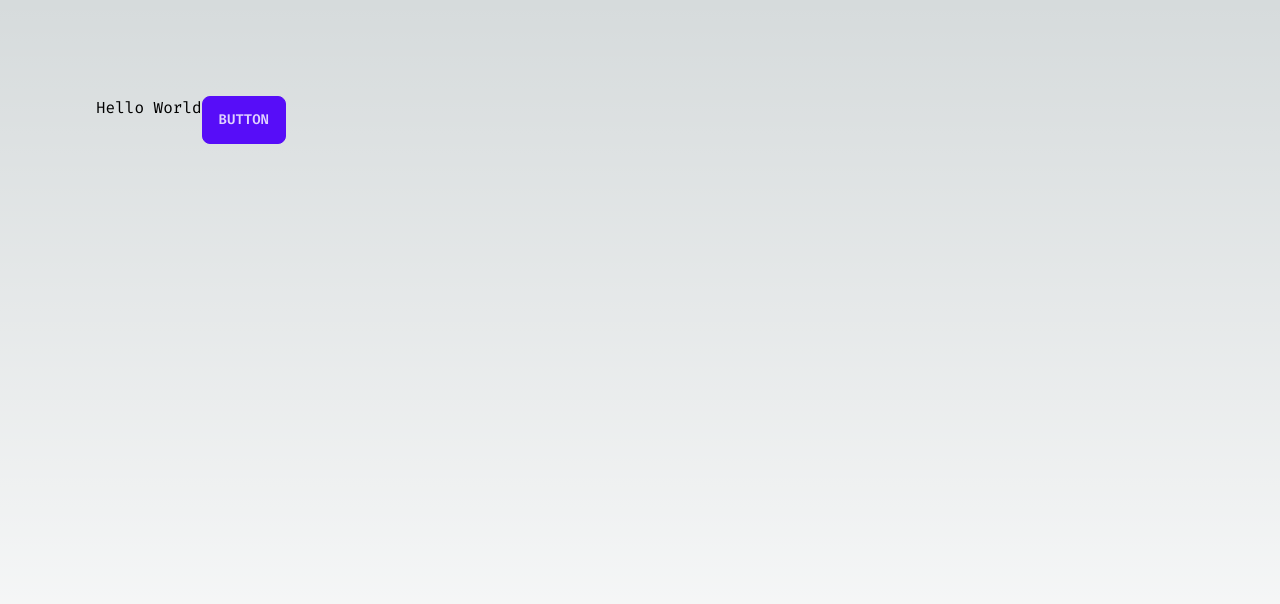
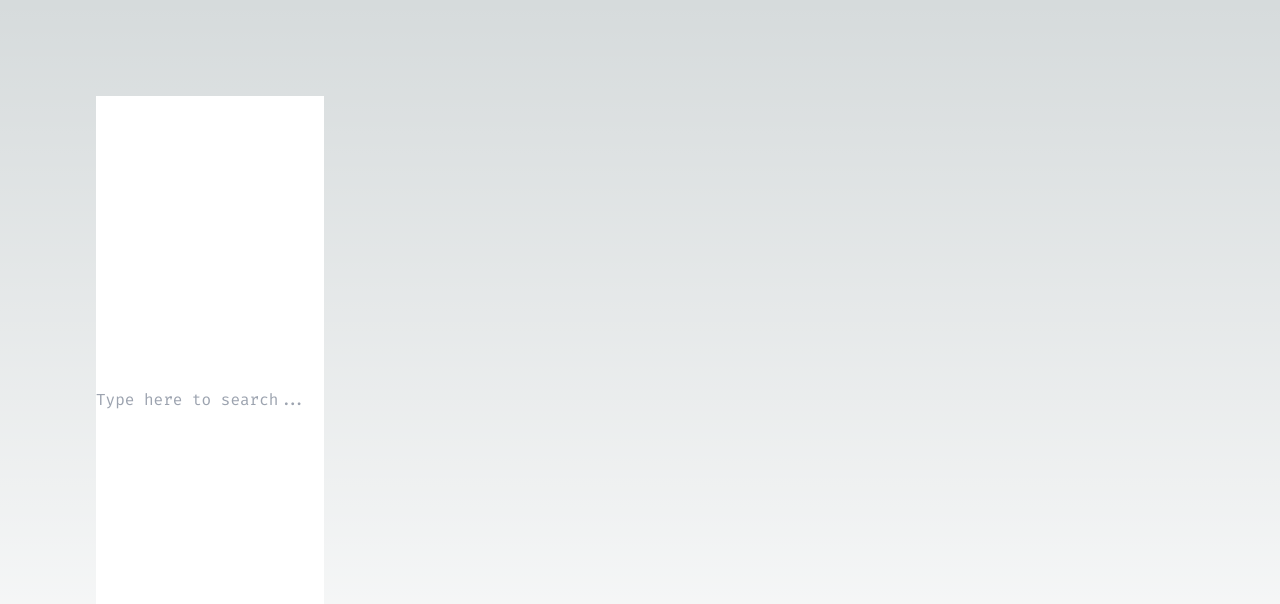
Before and after one commit to kantord/SeaGOAT-web, a Next.js app: page / in a window 1280 px wide. Shown: the top 604 px of the page. Built offline with nearby package versions, Linux system fonts and the light colour scheme.

Commit message:
feat: add search bar

```diff
--- a/src/app/page.tsx
+++ b/src/app/page.tsx
@@ -1,7 +1,11 @@
 export default function Home() {
   return (
-    <main className="flex min-h-screen p-24">Hello World
-      <button className="btn btn-primary">Button</button>
+    <main className="flex min-h-screen p-24">
+      <input
+        type="search"
+        placeholder="Type here to search..." autoComplete="off"
+        spellCheck="false"
+      />
     </main>
   )
 }
```
Also changed, not shown: 1 other file (tests, documents, lock files or other folders).
